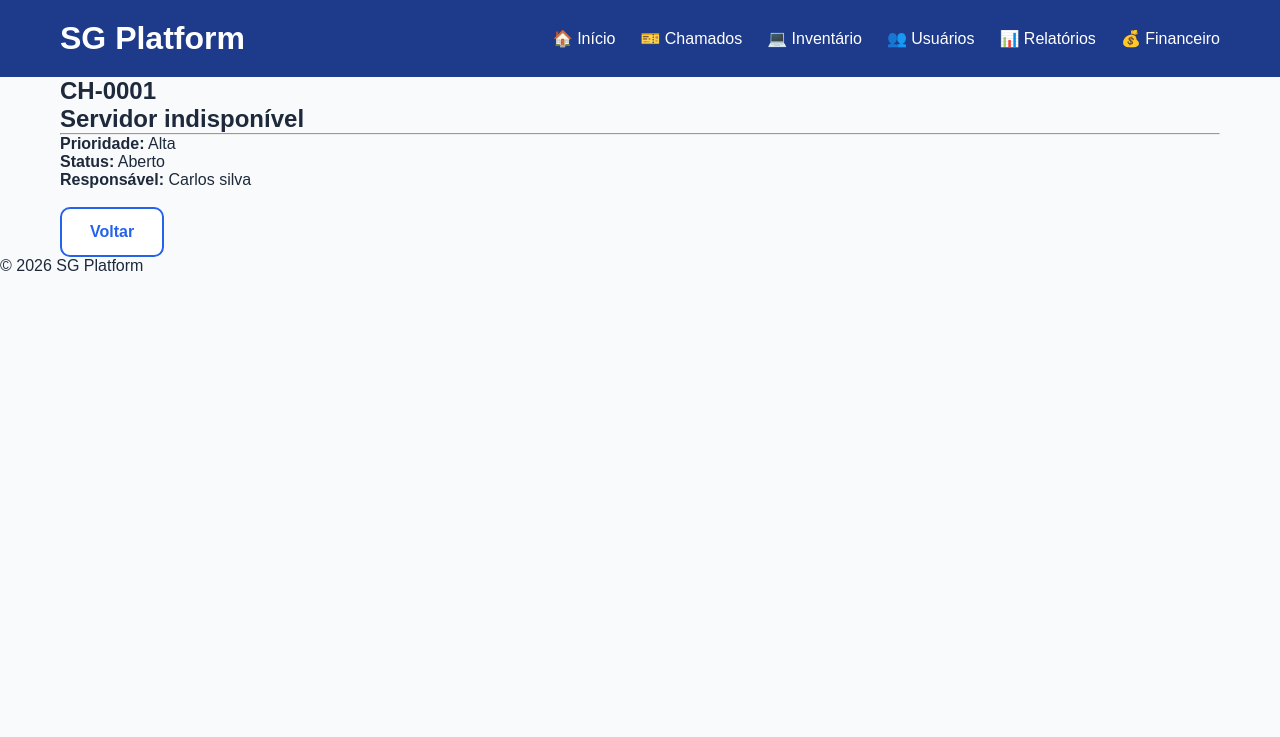
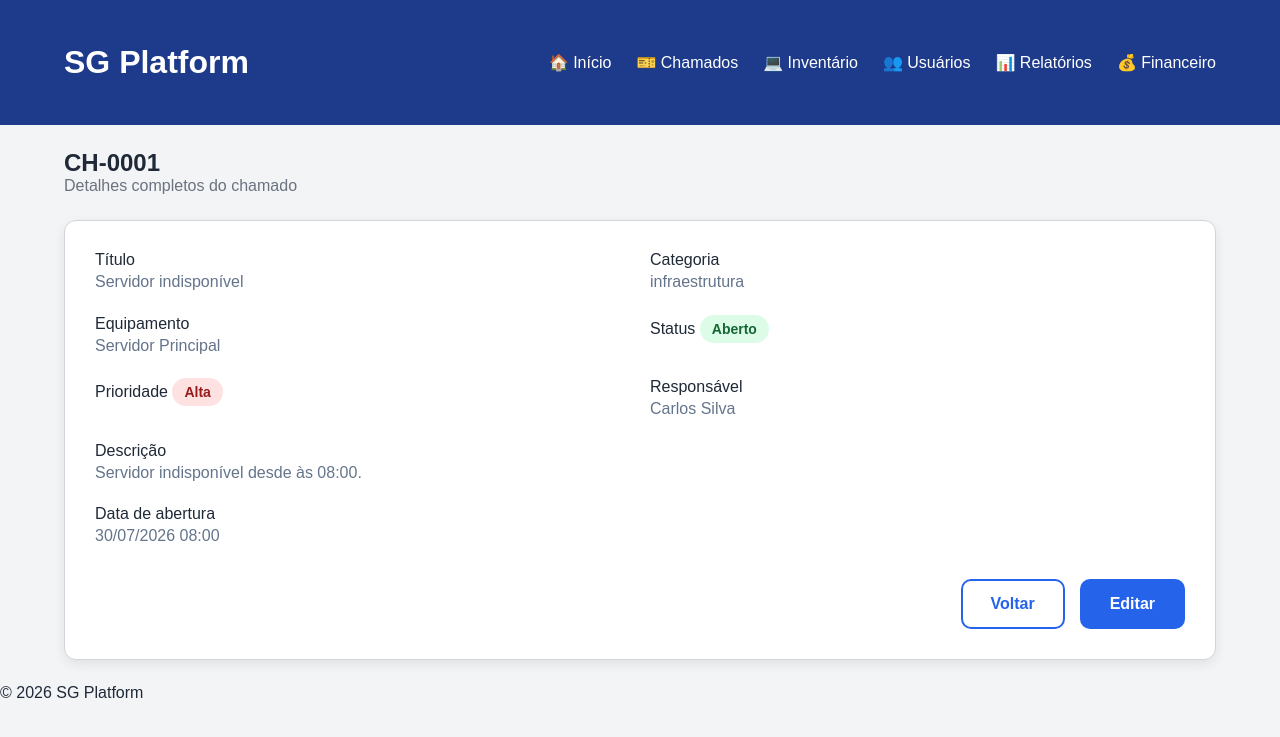
Before and after one commit to Steves2Gamarra/sg-platform, a Flask app: page /chamados/1 in a window 1280 px wide. Shown: the top 737 px of the page. Run offline with Flask 3, Linux system fonts and the light colour scheme.

Commit message:
Refatora busca de chamados e inicia reutilização do formulário

```diff
--- a/app/models.py
+++ b/app/models.py
@@ -1,10 +1,9 @@
 class Recurso:
 
     def __init__(self, titulo, descricao):
+        self.titulo = titulo
+        self.descricao = descricao
 
-        self.titulo = titulo
-
-        self.descricao = descricao
 
 class Chamado:
 
@@ -12,35 +11,43 @@ class Chamado:
         self,
         numero,
         titulo,
+        categoria,
+        equipamento,
+        descricao,
         status,
         prioridade,
-        responsavel
+        responsavel,
+        data_abertura
     ):
 
         self.numero = numero
         self.titulo = titulo
+        self.categoria = categoria
+        self.equipamento = equipamento
+        self.descricao = descricao
         self.status = status
         self.prioridade = prioridade
         self.responsavel = responsavel
+        self.data_abertura = data_abertura
 
-@property
-def status_css(self):
+    @property
+    def status_css(self):
 
-    if self.status == "Aberto":
-        return "badge-open"
+        if self.status == "Aberto":
+            return "badge-open"
 
-    if self.status == "Em andamento":
-        return "badge-progress"
+        if self.status == "Em andamento":
+            return "badge-progress"
 
-    return "badge-closed"
+        return "badge-closed"
 
-@property
-def prioridade_css(self):
+    @property
+    def prioridade_css(self):
 
-    if self.prioridade == "Alta":
-        return "bafge-high"
+        if self.prioridade == "Alta":
+            return "badge-high"
 
-    if self.prioridade == "Média":
-        return "badge-medium"
+        if self.prioridade == "Média":
+            return "badge-medium"
 
-    return "baf=dge-low"
+        return "badge-low"
--- a/app/routes.py
+++ b/app/routes.py
@@ -1,4 +1,4 @@
-from flask import render_template
+from flask import render_template, request, redirect, url_for
 
 from app import app
 
@@ -27,16 +27,7 @@ def chamados():
 @app.route("/chamados/<int:id>")
 def visualizar_chamado(id):
 
-    chamados = ChamadoService.listar()
-
-    chamado = None
-
-    for item in chamados:
-
-        if item.numero == f"CH-{id:04d}":
-
-            chamado = item
-            break
+    chamado = ChamadoService.buscar_por_numero(id)
 
     if chamado is None:
 
@@ -47,10 +38,49 @@ def visualizar_chamado(id):
         chamado=chamado
     )
 
-@app.route("/chamdos/novos")
+@app.route("/chamados/<int:id>/editar")
+def editar_chamado(id):
+
+    chamado = ChamadoService.buscar_por_numero(id)
+
+    if chamado is None:
+
+        return "Chamado não encontrado", 404
+
+    return render_template(
+
+        "novo_chamado.html",
+        chamado=chamado,
+        titulo_pagina="Editar Chamado",
+        texto_botao="Salvar Alterações"
+
+    )
+
+
+@app.route("/chamados/novo", methods=["GET", "POST"])
 def novo_chamado():
 
+    if request.method == "POST":
+
+        titulo = request.form.get("titulo")
+        categoria = request.form.get("categoria")
+        equipamento = request.form.get("equipamento")
+        descricao = request.form.get("descricao")
+
+        ChamadoService.cadastrar(
+
+            titulo,
+            categoria,
+            equipamento,
+            descricao
+        )
+
+        return redirect(url_for("chamados"))
+
     return render_template(
-        "novo_chamado.html"
+        "novo_chamado.html",
+        chamado=None,
+        titulo_pagina="Novo Chamado",
+        texto_botao="Abrir Chamado"
 
     )
--- a/app/services.py
+++ b/app/services.py
@@ -1,4 +1,5 @@
 from app.models import Recurso, Chamado
+from datetime import datetime
 
 class RecursoService:
 
@@ -47,38 +48,84 @@ class RecursoService:
 
 class ChamadoService:
 
+    _chamados = [
+
+        Chamado(
+            "CH-0001",
+            "Servidor indisponível",
+            "infraestrutura",
+            "Servidor Principal",
+            "Servidor indisponível desde às 08:00.",
+            "Aberto",
+            "Alta",
+            "Carlos Silva",
+            "30/07/2026 08:00"
+
+        ),
+
+        Chamado(
+            "CH-0002",
+            "Erro ao acessar o e-mail",
+            "Software",
+            "Notebook Dell Latitude",
+            "Usuário não consegue acessar o Outlook",
+            "Em andamento",
+            "Média",
+            "Ana Souza",
+            "30/07/2026 09:15"
+
+        ),
+
+        Chamado(
+            "CH-0003",
+            "Instalação do Office",
+            "Software",
+            "Notebook Lenovo",
+            "Solicitação de instalação do Microsoft Office.",
+            "Concluído",
+            "Baixa",
+            "João Pereira",
+            "29/07/2026 15:30"
+
+        )
+
+    ]
+
+    @staticmethod
+    def cadastrar(titulo, categoria, equipamento, descricao):
+
+        numero = f"CH-{len(ChamadoService._chamados) + 1:04d}"
+
+        chamado = Chamado(
+
+        numero,
+        titulo,
+        categoria,
+        equipamento,
+        descricao,
+        "Aberto",
+        "Média",
+        "Fila de Atendimento",
+        datetime.now().strftime("%d/%m/%Y %H:%M")
+
+    )
+
+        ChamadoService._chamados.append(chamado)
+
     @staticmethod
     def listar():
 
-        return [
+        return ChamadoService._chamados
 
-            Chamado(
+    @staticmethod
+    def buscar_por_numero(numero):
 
-                "CH-0001",
-                "Servidor indisponível",
-                "Aberto",
-                "Alta",
-                "Carlos silva"
+        numero_formatado = f"CH-{numero:04d}"
 
-            ),
+        for chamado in ChamadoService._chamados:
 
-            Chamado(
+            if chamado.numero == numero_formatado:
 
-                "CH-0002",
-                "Erro ao acessar o e-mail",
-                "Em andamneto",
-                "Média",
-                "Ana Souza"
+                return chamado
 
-            ),
-
-            Chamado(
-
-                "CH-0003",
-                "Instalação do Oficce",
-                "Concluído",
-                "Baixa",
-                "João Pereira"
-            )
-
-        ]
+            return None
--- a/app/static/css/style.css
+++ b/app/static/css/style.css
@@ -1,3 +1,54 @@
+/* ===========================
+   DESIGN SYSTEM
+=========================== */
+
+:root{
+
+    /* Cores */
+
+    /* cores principais */
+    --primary:#2563EB;
+    --primary-dark:#1D4ED8;
+
+    /* Fundos */
+    --background:#F3F4F6;
+    --surface:#FFFFFF;
+
+    /* Texto */
+    --text:#1F2937;
+    --text-light:#6B7280;
+
+    /* Bordas */
+    --border:#D1D5DB;
+
+    /* Estados */
+    --success:#22C55E;
+    --warning:#F59E0B;
+    --danger:#EF4444;
+
+    /* Sombras */
+    --shadow:0 4px 12px rgba(0,0,0,.08);
+
+    /* Bordas arredondadas */
+    --radius:12px;
+
+    /* Header */
+    --header:#1E3A8A;
+
+    /* Navbar */
+    --white:#FFFFFF;
+
+     /* Espaçamentos */
+
+     --space-xs:4px;
+     --space-sm:8px;
+     --space-md:16px;
+     --space-lg:24px;
+     --space-xl:32px;
+
+}
+
+
 /*======================
 RESET
 ======================*/
@@ -15,8 +66,10 @@ BODY
 
 body{
 
-    background-color: #F8FAFC;
-    color: #1E293B;
+    background:var(--background);
+
+    color:var(--text);
+
     font-family:Arial, Helvetica, sans-serif;
 
 }
@@ -30,7 +83,7 @@ CONTAINER
     width:100%;
     max-width:1200px;
     margin:0 auto;
-    padding:0 20px;
+    padding:var(--space-lg);
 
 }
 
@@ -40,7 +93,7 @@ HEADER
 
 header {
 
-    background-color: #1E3A8A;
+    background:var(--header);
     padding: 20px 0;
 
 }
@@ -63,7 +116,7 @@ header {
 .navbar a {
 
     font-weight:bold;
-    color: white;
+    color:var(--white);
     text-decoration: none;
     font-weight: 500;
     transition:
@@ -131,7 +184,7 @@ HERO
 
 .hero-image{
 
-     flex:1;
+    flex:1;
     display:flex;
     justify-content:center;
 
@@ -184,15 +237,15 @@ BOTÕES
 
 .btn-primary{
 
-    background-color: #2563EB;
+    background:var(--primary);
+
     color:white;
-    border-color:transparent;
 
 }
 
 .btn-primary:hover{
 
-    background-color:#1D4ED8;
+    background:var(--primary-dark);
 
 }
 
@@ -266,6 +319,29 @@ CARDS
 .card:hover{
 
     transform:translateY(-5px);
+
+}
+
+.card-header{
+
+    margin-bottom:30px;
+    padding-bottom:16px;
+    border-bottom:1px solid var(--border);
+
+}
+
+.card-header h2{
+
+    font-size:24px;
+    margin-bottom:6px;
+    color:var(--text);
+
+}
+
+.card-header {
+
+    color:var(--text-light);
+    font-size:15px;
 
 }
 
@@ -369,6 +445,137 @@ BADGES
 
 }
 
+/* ===========================
+   FORMULÁRIOS
+=========================== */
+
+.form-group {
+
+    display: flex;
+    flex-direction: column;
+    margin-bottom: 20px;
+
+}
+
+.form-group label {
+
+    margin-bottom: 8px;
+    font-weight: bold;
+    color:var(--text);
+
+}
+
+.form-group input {
+
+    width:100%;
+    padding: 12px;
+    border:1px solid var(--border);
+    border-radius: 6px;
+    font-size: 16px;
+    box-sizing:border-box;
+
+}
+
+.form-group textarea {
+
+    width:100%;
+    min-height:220px;
+    padding: 12px;
+    border:1px solid var(--border);
+    border-radius: 6px;
+    font-size: 16px;
+    resize: vertical;
+    font-family:inherit;
+    box-sizing:border-box;
+
+}
+
+.form-actions{
+
+    display:flex;
+    justify-content:flex-end;
+    gap:15px;
+    margin-top:30px;
+
+}
+
+.form-group input:focus,
+.form-group textarea:focus{
+
+    outline:none;
+    border-color:#2563EB;
+    box-shadow:0 0 0 3px rgba(37,99,235,.15)
+
+}
+
+.form-grid{
+
+    display:grid;
+    grid-template-columns:1fr 1fr;
+    gap:20px;
+
+}
+
+.full-width{
+
+    grid-column:1 / -1;
+}
+
+.form-group select{
+
+    width:100%;
+    padding:12px;
+    border:1px solid var(--border);
+    border-radius:6px;
+    font-size:16px;
+    box-sizing:border-box;
+    background:#fff;
+
+}
+
+/* ===========================
+   CARD DE FORMULÁRIO
+=========================== */
+
+.card-form{
+
+    background:var(--surface);
+
+    border:1px solid var(--border);
+
+    border-radius:var(--radius);
+
+    box-shadow:var(--shadow);
+
+}
+
+.card-form h2{
+
+    margin-bottom:25px;
+    color:#1f2937;
+
+}
+
+.page-description{
+
+    color:var(--text-light);
+
+    margin-bottom:25px;
+
+    font-size:16px;
+
+}
+
+.card-form h2{
+
+    margin-bottom:25px;
+
+    color:var(--text);
+
+    font-size:22px;
+
+}
+
 /*======================
 FOOTER
 ======================*/
--- a/app/templates/chamado_detalhes.html
+++ b/app/templates/chamado_detalhes.html
@@ -6,43 +6,114 @@
 
     <h1>{{ chamado.numero }}</h1>
 
-    <h2>{{ chamado.titulo }}</h2>
+    <p class="page-description">
 
-    <hr>
+        Detalhes completos do chamado
 
-    <p>
+    </p>
 
-        <strong>Prioridade:</strong>
+    <div class="card card-form">
+
+        <div class="form-grid">
+
+            <div>
+
+                  <label>Título</label>
+
+                  <p>{{ chamado.titulo }}</p>
+
+            </div>
+
+             <div>
+
+                 <label>Categoria</label>
+
+                <p>{{ chamado.categoria }}</p>
+
+            </div>
+
+            <div>
+
+                <label>Equipamento</label>
+
+                <p>{{ chamado.equipamento }}</p>
+
+            </div>
+
+             <div>
+
+              <label>Status</label>
+
+                <span class="badge {{ chamado.status_css }}">
+
+                {{ chamado.status }}
+
+              </span>
+
+            </div>
+
+             <div>
+
+              <label>Prioridade</label>
+
+              <span class="badge {{ chamado.prioridade_css }}">
 
                  {{ chamado.prioridade }}
 
-    </p>
+                </span>
 
-    <p>
+            </div>
 
-        <strong>Status:</strong>
+             <div>
 
-        {{ chamado.status }}
+               <label>Responsável</label>
 
-    </p>
+               <p>{{ chamado.responsavel }}</p>
 
-    <p>
+            </div>
 
-        <strong>Responsável:</strong>
+             <div class="full-width">
 
-        {{ chamado.responsavel }}
+                <label>Descrição</label>
 
-    </p>
+                <p>{{ chamado.descricao }}</p>
 
-    <br>
+            </div>
 
-    <a href="{{ url_for('chamados') }}"
+             <div>
+
+             <label>Data de abertura</label>
+
+              <p>{{ chamado.data_abertura }}</p>
+
+            </div>
+
+             </div>
+
+            <div class="form-actions">
+
+              <a
+
+               href="{{ url_for('chamados') }}"
                class="btn btn-secondary">
 
               Voltar
 
                 </a>
 
+                <a
+
+                href="#"
+                class="btn btn-primary">
+
+                Editar
+
+                </a>
+
+        </div>
+
+    </div>
+
 </section>
 
 {% endblock %}
```
Also changed, not shown: app/templates/chamados.html (+12 -0 lines), app/templates/novo_chamado.html (added, +131 -0 lines). Lines whose indentation alone changed are shown as unchanged.
